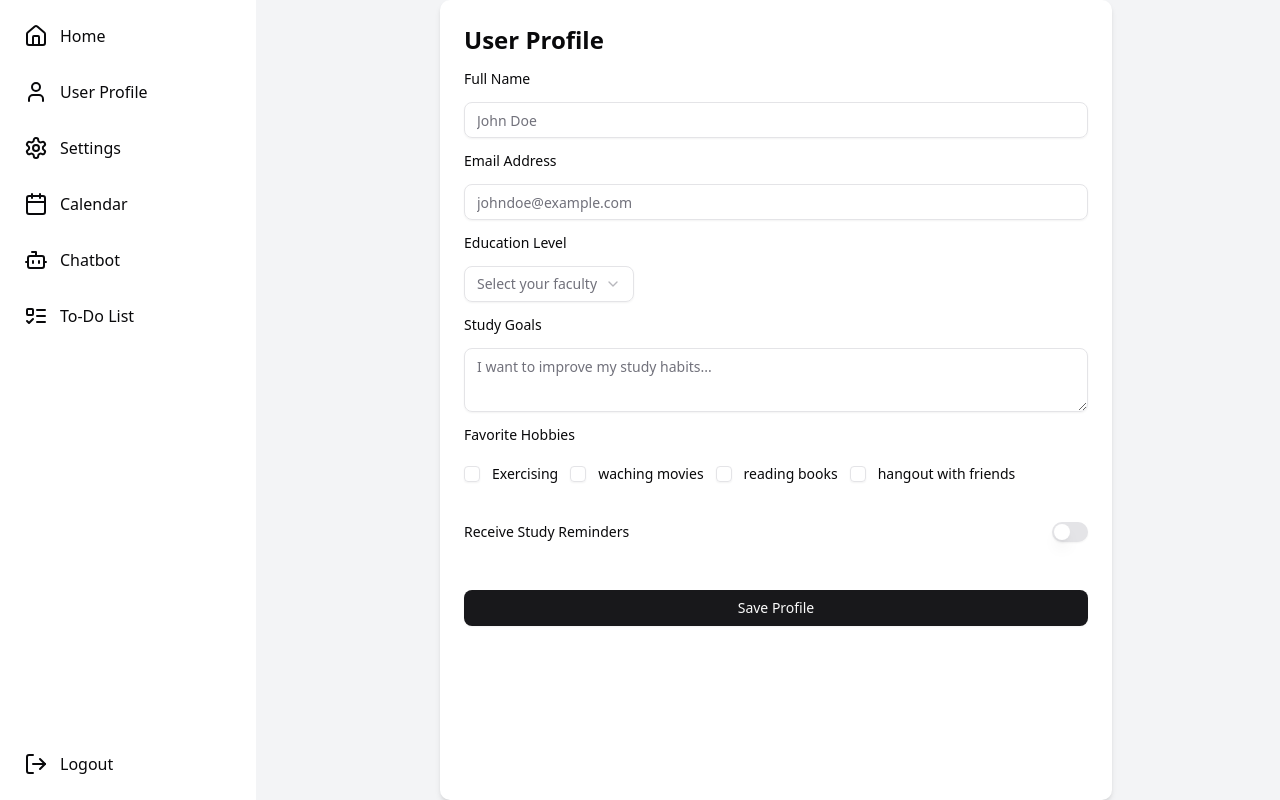
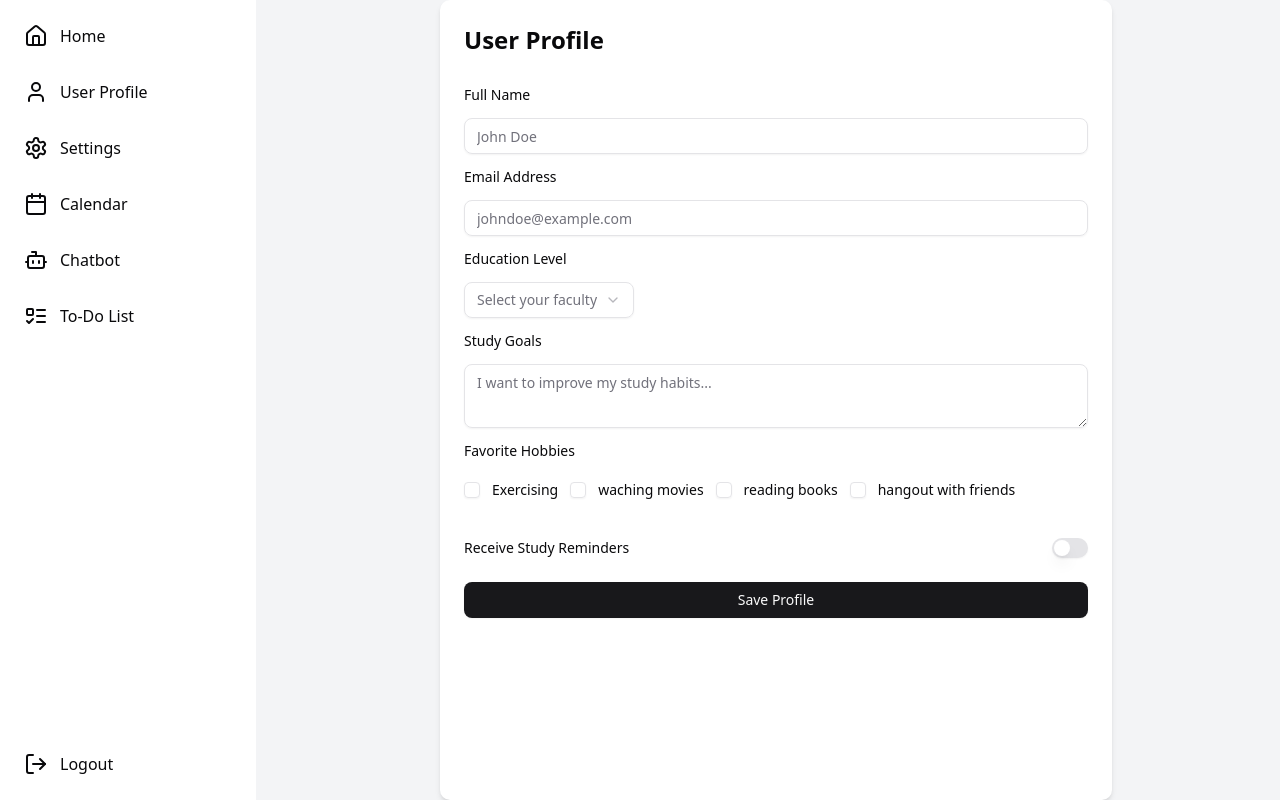
Before and after one commit to iltan987/smart-study-planner, a Next.js app: page /profile in a window 1280 px wide. Built offline with nearby package versions, Linux system fonts and the light colour scheme.

Commit message:
remove some padding from userprofile form

```diff
--- a/src/app/profile/page.tsx
+++ b/src/app/profile/page.tsx
@@ -24,8 +24,8 @@ export default function Profile() {
   });
 
   return (
-    <div className="max-w-2xl mx-auto p-6 bg-white shadow-md rounded-lg h-screen">
-      <h2 className="text-2xl font-semibold mb-4">User Profile</h2>
+    <div className="max-w-2xl mx-auto h-auto p-6 bg-white shadow-md rounded-lg h-screen">
+      <h2 className="text-2xl font-semibold mb-4 pb-4">User Profile</h2>
 
       {/* Name and Email */}
       <div className="space-y-4 mb-4">
@@ -98,7 +98,7 @@ export default function Profile() {
       </div>
 
       {/* Notifications */}
-      <div className="flex items-center justify-between mb-6 pb-6 ">
+      <div className="flex items-center justify-between mb-6  ">
         <Label htmlFor="notifications">Receive Study Reminders</Label>
         <Switch
           id="notifications"
```
